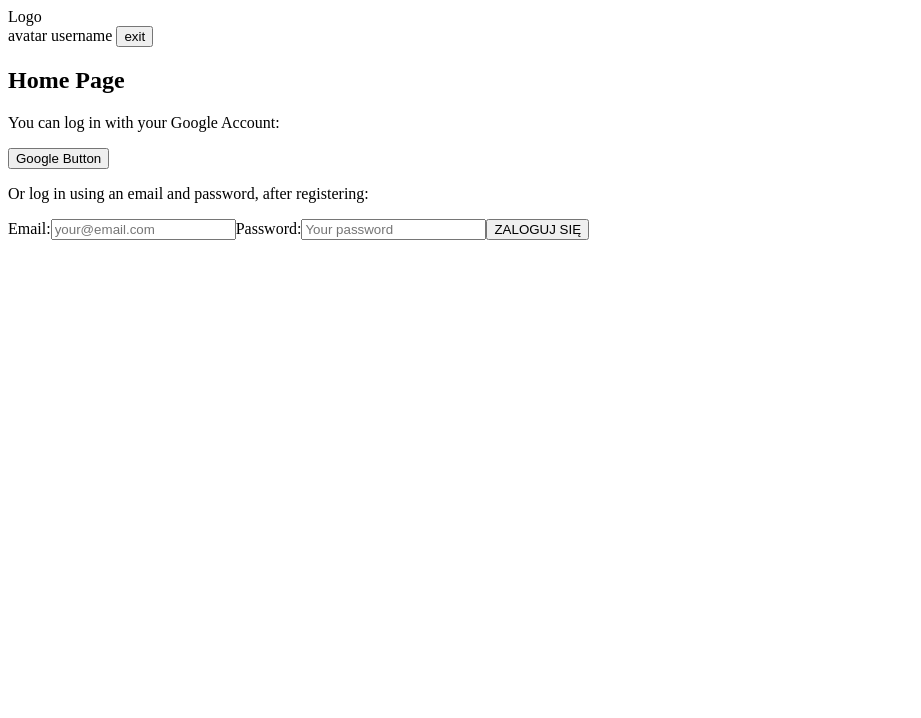
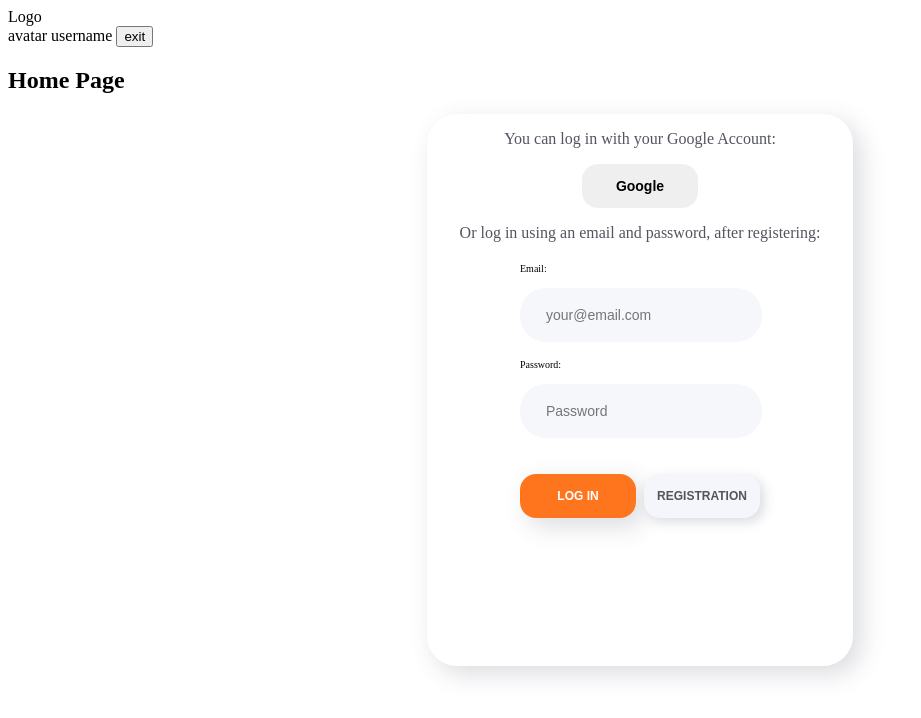
Before and after one commit to Spudowski/goit-kapusta-frontend, a React (Vite) app: page / in a window 1280 px wide. Shown: the top 718 px of the page, without its empty margins (0-921 px from the left). Built offline with nearby package versions, Linux system fonts and the light colour scheme.

Commit message:
LoginForm_update2

```diff
--- a/package.json
+++ b/package.json
@@ -18,7 +18,8 @@
     "react-redux": "^9.2.0",
     "react-router": "^7.0.2",
     "react-router-dom": "^7.0.2",
-    "redux": "^5.0.1"
+    "redux": "^5.0.1",
+    "yup": "^1.6.1"
   },
   "devDependencies": {
     "@eslint/js": "^9.15.0",
--- /dev/null
+++ b/src/components/LoginForm/LoginForm.css
@@ -0,0 +1,124 @@
+.login-form-wrapper {
+    background-color: white;
+    display: flex;
+    flex-direction: column;
+    /* justify-content: center; */
+    text-align: center;
+    color: #52555F;
+    align-items: center;
+    border: none;
+    border-radius: 30px;
+    box-shadow: 8px 8px 24px 0px rgba(66, 68, 90, 0.19);
+}
+
+.login-form-input {
+    background-color: #F6F7FB;
+    color: #A6ABB9;
+    font-size: 14px;
+    letter-spacing: 4%;
+    padding-left: 26px;
+    width: 214px;
+    height: 52px;
+    border: none;
+    border-radius: 26px;
+    margin: 12px 0 12px 0;
+}
+
+.login-form-input-wrapper {
+    width: 240px;
+    text-align: left;
+}
+
+.login-form-button {
+    width: 116px;
+    height: 44px;
+    background-color: #FF751D;
+    border: none;
+    border-radius: 16px;
+    color: white;
+    font-size: 12px;
+    font-weight: 700;
+    box-shadow: 8px 8px 24px 0px rgba(66, 68, 90, 0.19);
+    cursor: pointer;
+    transition: transform 0.3s ease;
+}
+
+.login-form-button:active {
+    filter: brightness(0.9);
+}
+
+.login-form-button:hover,
+.login-form-button:focus {
+    transform: scale(1.1);
+}
+
+.register-form-button:active {
+    filter: brightness(0.9);
+}
+
+.register-form-button:hover,
+.register-form-button:focus {
+    transform: scale(1.1);
+}
+
+.register-form-button {
+    width: 116px;
+    height: 44px;
+    background-color: #F5F6FB;
+    border: none;
+    border-radius: 16px;
+    color: #52555F;
+    font-size: 12px;
+    font-weight: 700;
+    box-shadow: 4px 4px 12px 0px rgba(66, 68, 90, 0.19);
+    cursor: pointer;
+    transition: transform 0.3s ease;
+}
+
+.login-form-button-wrapper {
+    display: flex;
+    justify-content: space-between;
+    margin: 24px 0 24px 0;
+}
+
+.login-form-label {
+    font-size: 10px;
+    color: black;
+}
+
+.google-form-button {
+    width: 116px;
+    height: 44px;
+    font-size: 14px;
+    font-weight: 600;
+    border: none;
+    border-radius: 16px;
+}
+
+/* mobile */
+@media (max-width: 768px) {
+    .login-form-wrapper {
+        width: 280px;
+        height: 496px;
+        margin: auto;
+    }
+}
+
+
+/* tablet */
+@media (min-width: 768px) and (max-width: 1280px) {
+    .login-form-wrapper {
+        width: 426px;
+        height: 552px;
+        margin: auto;
+    }
+}
+
+/* desktop */
+@media (min-width: 1280px) {
+    .login-form-wrapper {
+        width: 426px;
+        height: 552px;
+        margin: auto;
+    }
+}
--- a/src/components/LoginForm/LoginForm.jsx
+++ b/src/components/LoginForm/LoginForm.jsx
@@ -2,6 +2,8 @@ import { Field, Form, Formik } from "formik";
 import { useDispatch, useSelector } from "react-redux";
 import { signInUser } from "../../redux/auth/operation";
 import { selectIsLoading } from "../../redux/storeSlice";
+import { useNavigate } from "react-router-dom";
+import "./LoginForm.css";
 
 const initialValues = {
   email: "",
@@ -13,6 +15,7 @@ export function LoginForm() {
   const dispatch = useDispatch()
   const isLoading = useSelector(selectIsLoading)
   // const error = useSelector(selectIsError)
+  const navigate = useNavigate()
 
         const handleSubmit = async (values, { resetForm }) => {
           const { email, password } = values
@@ -21,6 +24,7 @@ export function LoginForm() {
     const action = await dispatch(signInUser(values)).unwrap()
     console.log("Zalogowano pomyślnie:", action)
     resetForm()
+    navigate("/summary")
   } catch (error) {
     console.error("Logowanie nie powiodło się:", error)
     alert("Logowanie nie powiodło się: " + error)
@@ -28,21 +32,25 @@ export function LoginForm() {
 }
 
     return (
-        <div>
+        <div className="login-form-wrapper">
             <p>You can log in with your Google Account:</p>
-            <button>Google Button</button>
+            <button className="google-form-button">Google</button>
             <p>Or log in using an email and password, after registering:</p>
             <Formik initialValues={initialValues} onSubmit={handleSubmit}>
                 {() => (
             <Form>
-                    <label htmlFor="email">Email:</label>
-                    <Field type="email" name="email" placeholder="your@email.com" />
-                    <label htmlFor="password">Password:</label>
-                    <Field type="password" name="password" placeholder="Your password" />
-                        <button type="submit" disabled={isLoading}>
-                            {isLoading ? "Logowanie..." : "ZALOGUJ SIĘ"}
+              <div className="login-form-input-wrapper">
+                    <label className="login-form-label" htmlFor="email">Email:</label>
+                    <Field className="login-form-input" type="email" name="email" placeholder="your@email.com" />
+                    <label className="login-form-label" htmlFor="password">Password:</label>
+                <Field className="login-form-input" type="password" name="password" placeholder="Password" />
+              </div>
+              <div className="login-form-button-wrapper">
+                <button className="login-form-button" type="submit" disabled={isLoading}>
+                  {isLoading ? "Logging..." : "LOG IN"}
                 </button>
-                    {/* <button type="submit">REGISTRATION</button> */}
+                <button className="register-form-button">REGISTRATION</button>
+              </div>
                     </Form>
                      )}
         </Formik>
--- a/src/redux/auth/operation.js
+++ b/src/redux/auth/operation.js
@@ -1,10 +1,10 @@
 import Axios from "axios"
 import { createAsyncThunk } from "@reduxjs/toolkit"
-
+import * as Yup from "yup";
 
 const axios = Axios.create({
   // baseURL: 'https://kapusta-backend.goit.global'
-  baseURL: 'http://localhost:3000'
+  baseURL: 'http://localhost:3000/api'
 });
 
 
--- a/src/redux/storeSlice.js
+++ b/src/redux/storeSlice.js
@@ -48,7 +48,8 @@ const storeSlice = createSlice({
         })
 //2.signInUser
         .addCase(signInUser.fulfilled,  (state,action) => {
-            console.log("signInUser",action.payload)
+            console.log("signInUser", action.payload)
+            state.isLoading = false
         })
 //3.signOutUser
         .addCase(signOutUser.fulfilled,  (state,action) => {
```
Also changed, not shown: 1 other file (tests, documents, lock files or other folders). Lines whose indentation alone changed are shown as unchanged.
